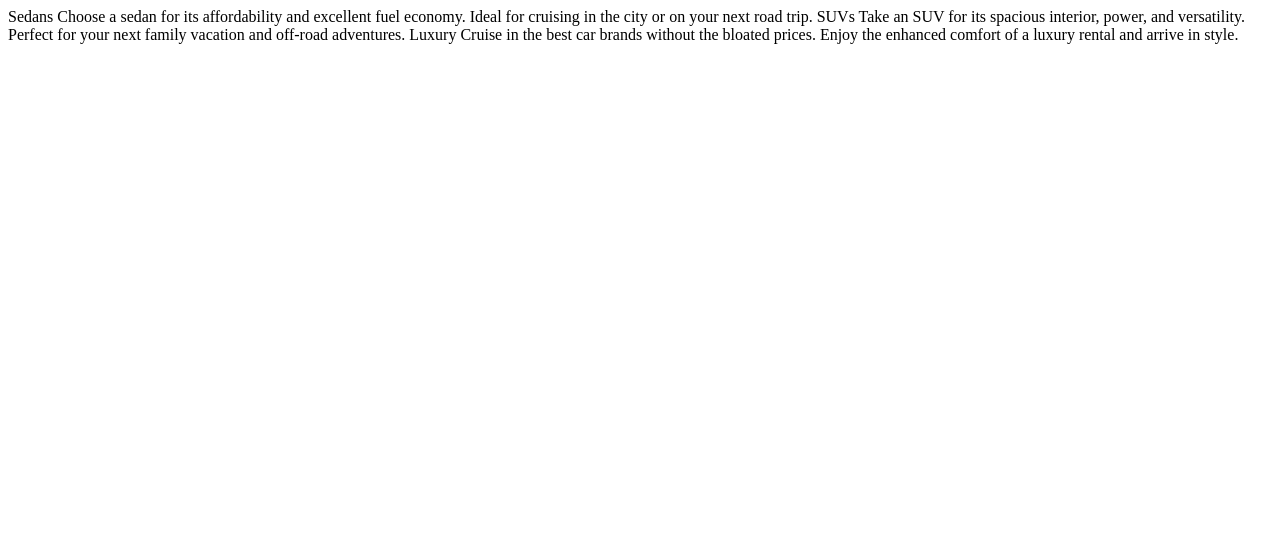
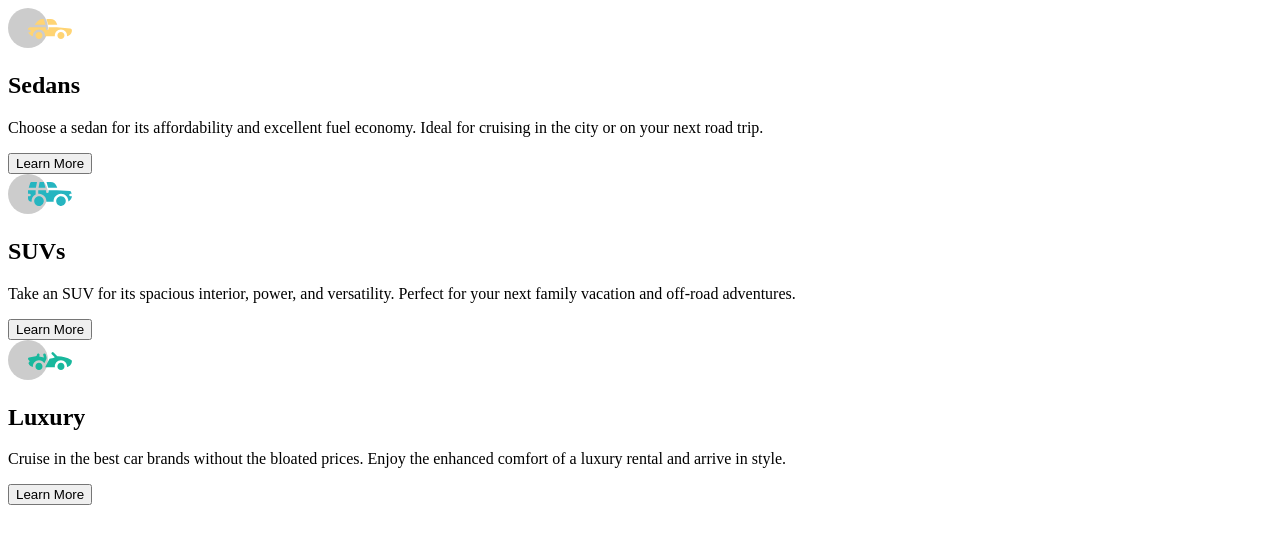
Before and after one commit to omarotxoa/3-column-preview-card-component, a React (Create React App) app: page / in a window 1280 px wide. Shown: the top 544 px of the page. Built offline with nearby package versions, Linux system fonts and the light colour scheme.

Commit message:
Markup the 3 columns

```diff
--- a/src/App.js
+++ b/src/App.js
@@ -2,19 +2,28 @@ function App() {
 
   return (
     <>
-    <div>
-      Sedans
-      Choose a sedan for its affordability and excellent fuel economy. Ideal for cruising in the city
-      or on your next road trip.
+    <section>
+      <div>
+        <img src="./images/icon-sedans.svg" alt="" />
+        <h1>Sedans</h1>
+        <p>Choose a sedan for its affordability and excellent fuel economy. Ideal for cruising in the city or on your next road trip.</p>
+        <button>Learn More</button>
+      </div>
 
-      SUVs
-      Take an SUV for its spacious interior, power, and versatility. Perfect for your next family vacation
-      and off-road adventures.
+      <div>
+        <img src="./images/icon-suvs.svg" alt="" />
+        <h1>SUVs</h1>
+        <p>Take an SUV for its spacious interior, power, and versatility. Perfect for your next family vacation and off-road adventures.</p>
+        <button>Learn More</button>
+      </div>
 
-      Luxury
-      Cruise in the best car brands without the bloated prices. Enjoy the enhanced comfort of a luxury
-      rental and arrive in style.
-    </div>
+      <div>
+        <img src="./images/icon-luxury.svg" alt="" />
+        <h1>Luxury</h1>
+        <p>Cruise in the best car brands without the bloated prices. Enjoy the enhanced comfort of a luxury rental and arrive in style.</p>
+        <button>Learn More</button>
+      </div>
+    </section>
     </>
   )
 }
```
